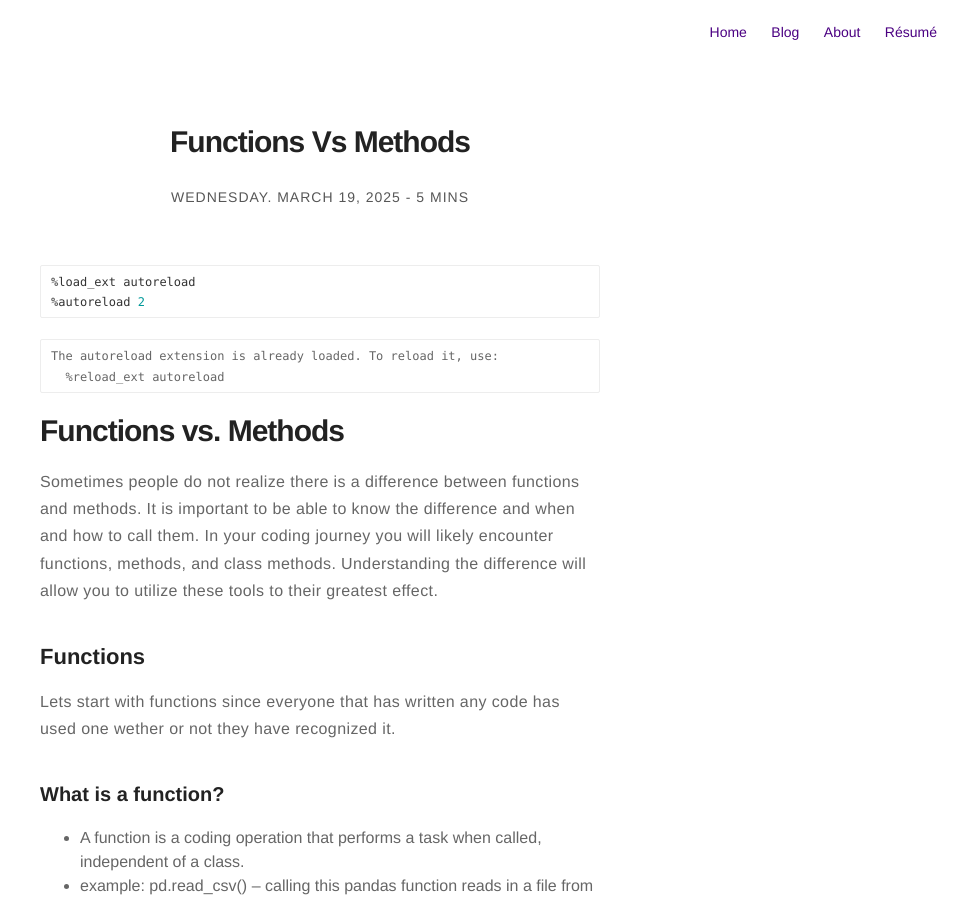
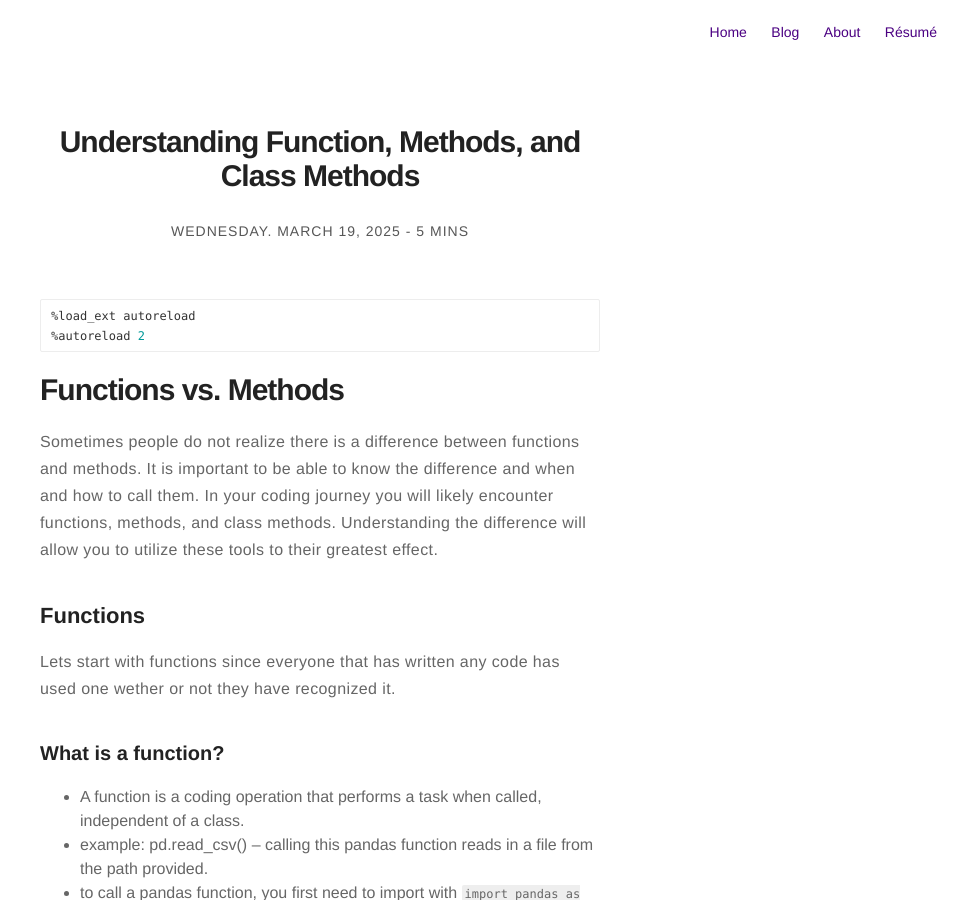
Before and after one commit to tracelail/tracelail.github.io, a Jekyll site: the page built from _posts/2025-03-19-functions-vs-methods.md, in a window 1280 px wide and 900 px high. Shown: the whole window, without its empty margins (320-1280 px from the left). Built offline with Jekyll 4.4.1, drawn with Linux system fonts in a browser that asks for light colours; nearby versions of some CDN libraries; our own code applies the rules of GitHub Pages for plain Markdown files; comment, search, counter and statistics services are not loaded; some of the changed text lies outside the part shown.

Commit message:
Added in layout for functions vs methods blog post.

````diff
--- a/_posts/2025-03-19-functions-vs-methods.md
+++ b/_posts/2025-03-19-functions-vs-methods.md
@@ -1,11 +1,14 @@
+---
+layout: post
+title: "Understanding Function, Methods, and Class Methods"
+date: 2025-03-19
+category: blog
+---
+
 ```python
 %load_ext autoreload
 %autoreload 2
 ```
-
-    The autoreload extension is already loaded. To reload it, use:
-      %reload_ext autoreload
-
 
 # Functions vs. Methods
 
````
